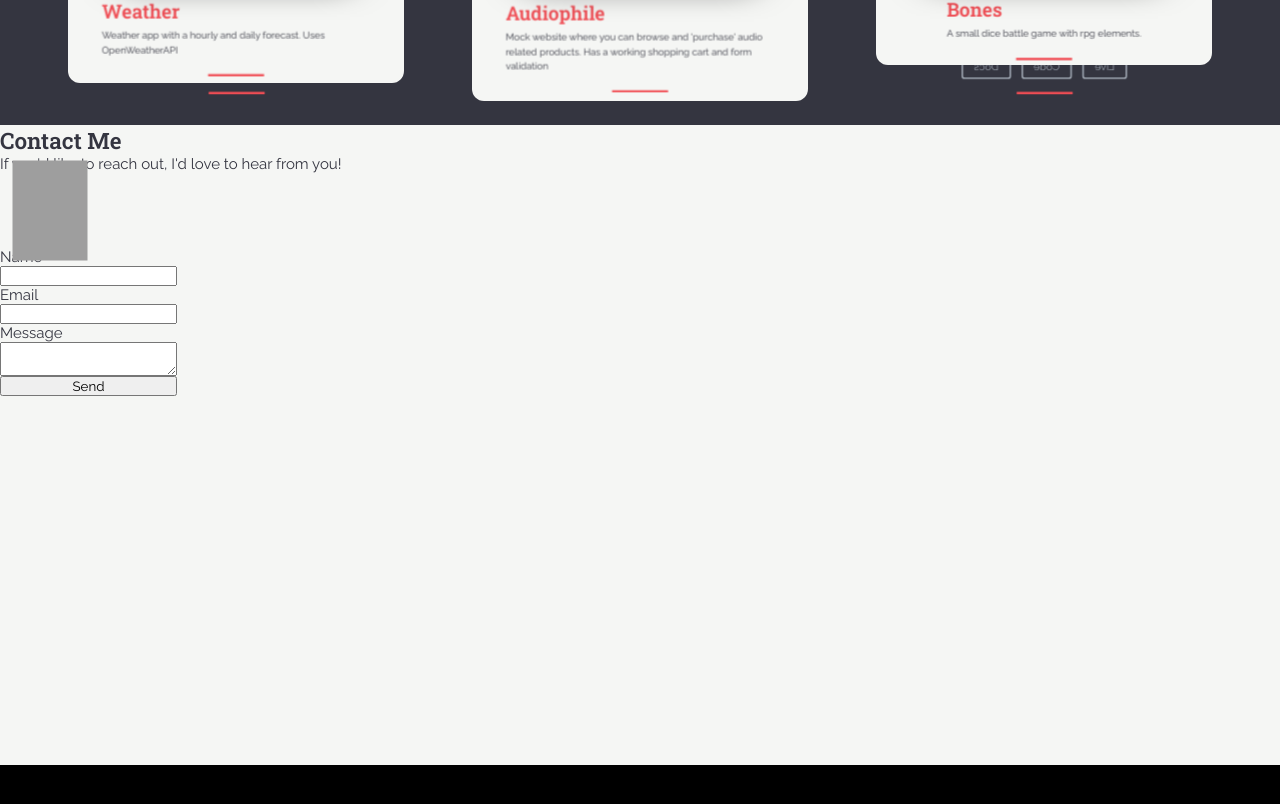
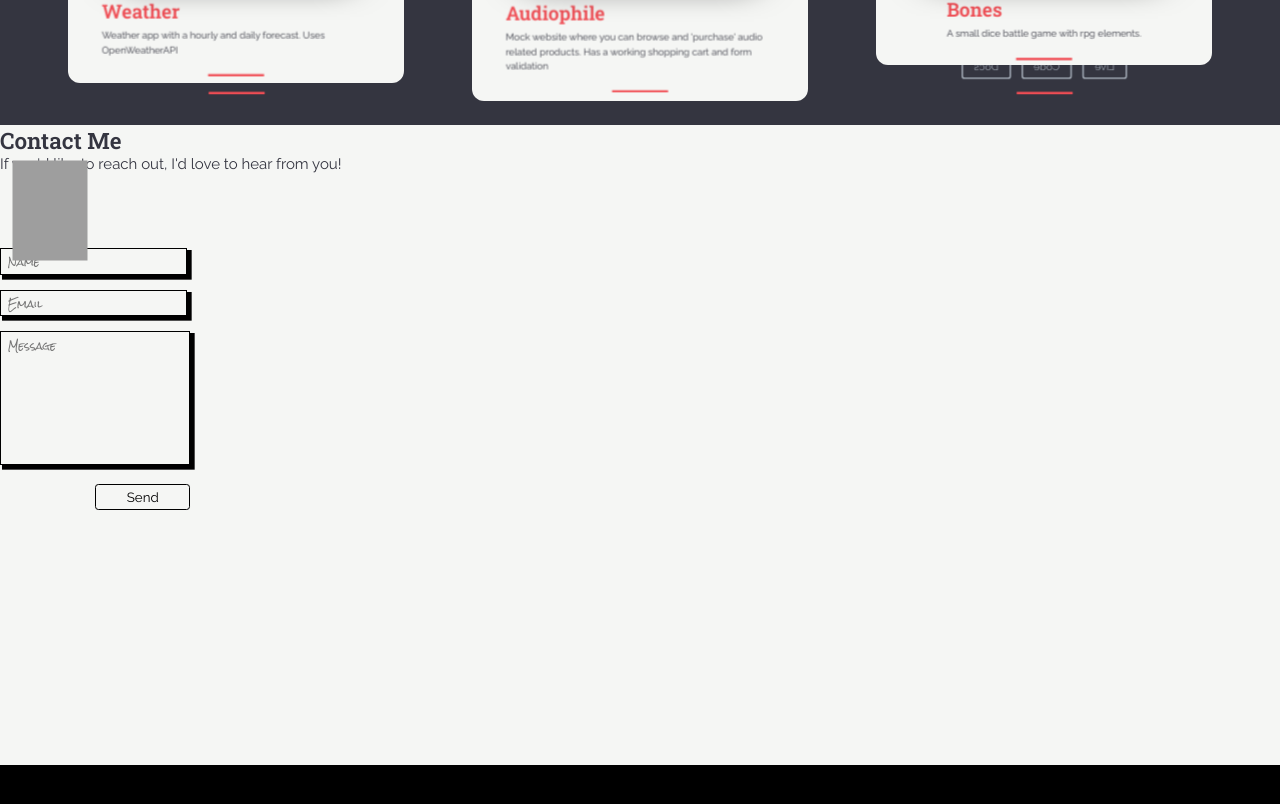
Before and after one commit to smccourtb/portfolio, a React (Create React App) app: page / in a window 1280 px wide. Shown: the part 2249-3053 px from the top of the page. Built offline with nearby package versions, Linux system fonts and the light colour scheme; grey boxes are pictures that could not be loaded.

Commit message:
add placeholders and styles to all inputs

```diff
--- a/src/components/ContactForm.jsx
+++ b/src/components/ContactForm.jsx
@@ -1,4 +1,55 @@
 import { useState } from "react";
+import styled from "styled-components/macro";
+
+const StyledInput = styled.input`
+  background-color: transparent;
+  //border-radius: 0.25em;
+  border: 1px solid black;
+  height: 2em;
+  padding: 0.5em;
+  box-shadow: 0.25em 0.25em 0 0.1em black;
+
+  :invalid,
+  :focus,
+  :active {
+    outline: black;
+  }
+
+  ::placeholder {
+    font-size: 0.75em;
+    font-family: "Rock Salt", serif;
+  }
+`;
+
+const StyledTextArea = styled.textarea`
+  background-color: transparent;
+  border: 1px solid black;
+  resize: none;
+  height: 10em;
+  padding: 0.5em;
+  box-shadow: 0.25em 0.25em 0 0.1em black;
+
+  ::placeholder {
+    font-size: 0.75em;
+    font-family: "Rock Salt", serif;
+    line-height: 15px;
+  }
+
+  :invalid,
+  :focus,
+  :active {
+    outline: black;
+  }
+`;
+
+const StyledButton = styled.button`
+  background-color: transparent;
+  border-radius: 0.25em;
+  border: 1px solid black;
+  height: 2em;
+  width: 50%;
+  margin-left: auto;
+`;
 
 const encode = (data) => {
   return Object.keys(data)
@@ -30,38 +81,49 @@ const ContactForm = () => {
   };
   return (
     <form
-      style={{ display: "flex", flexDirection: "column" }}
+      style={{
+        display: "flex",
+        flexDirection: "column",
+        gap: "1em",
+      }}
       name="contact"
       method="post"
       onSubmit={handleSubmit}
     >
       <input type="hidden" name="form-name" value="contact" />
-      <label htmlFor="name">Name</label>
-      <input
+      <label htmlFor="name">
+        <StyledInput
+          placeholder="Name"
           type="text"
           value={data.name}
           id="name"
           name="name"
           onChange={handleChange("name")}
         />
-      <label htmlFor="email">Email</label>
+      </label>
 
-      <input
+      <label htmlFor="email">
+        <StyledInput
           type="email"
+          placeholder="Email"
           value={data.email}
           id="email"
           name="email"
           onChange={handleChange("email")}
         />
-      <label htmlFor="message">Message</label>
+      </label>
 
-      <textarea
+      <label htmlFor="message">
+        <StyledTextArea
           value={data.message}
           id="message"
           name="message"
+          placeholder="Message"
           onChange={handleChange("message")}
         />
-      <button type="submit">Send</button>
+      </label>
+
+      <StyledButton type="submit">Send</StyledButton>
     </form>
   );
 };
```
Lines whose indentation alone changed are shown as unchanged.
